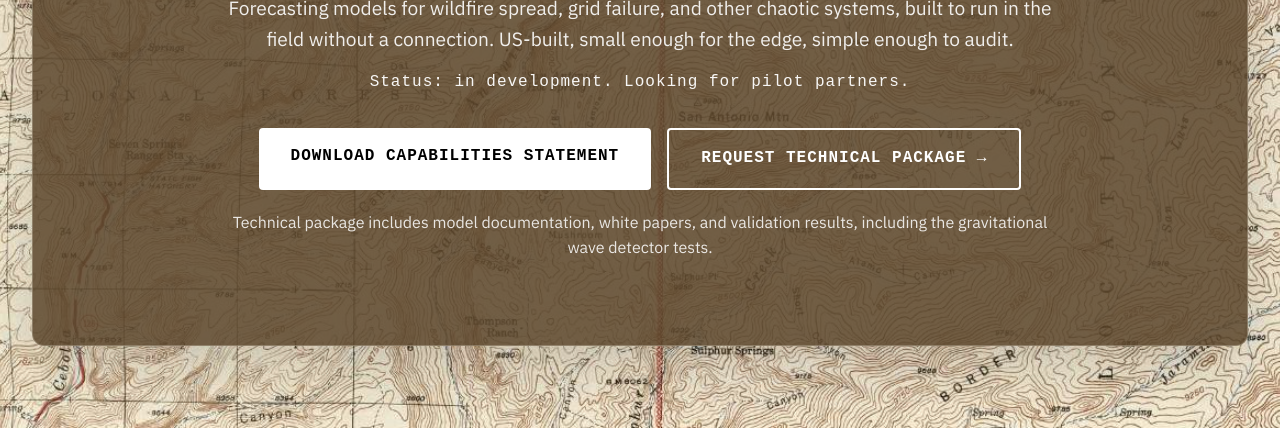
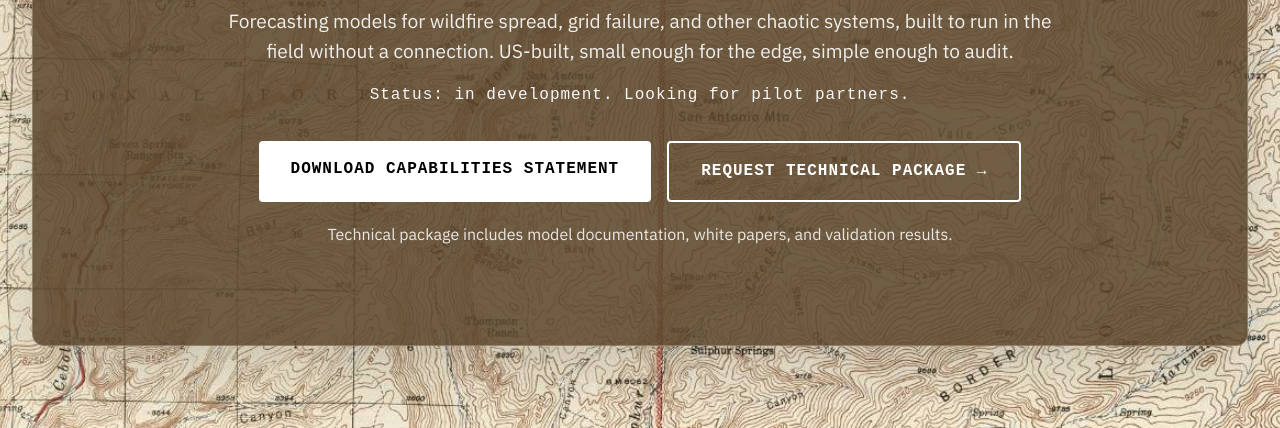
Before and after one commit to jaxorik/jaxorik.github.io, a plain HTML site: page index.html in a window 1280 px wide. Shown: the part 372-800 px from the top of the page. Drawn offline with Linux system fonts and the light colour scheme.

Commit message:
Update technical package note in index.html
Removed mention of gravitational wave detector tests from the technical package note.

```diff
--- a/index.html
+++ b/index.html
@@ -1080,7 +1080,7 @@
                 <a href="jaxorik_capabilities_statement.pdf" download class="hero-cta">Download Capabilities Statement</a>
                 <a href="#contact" class="hero-cta-secondary">Request Technical Package →</a>
             </div>
-            <p class="package-note">Technical package includes model documentation, white papers, and validation results, including the gravitational wave detector tests.</p>
+            <p class="package-note">Technical package includes model documentation, white papers, and validation results.</p>
         </div>
     </section>
 
```
